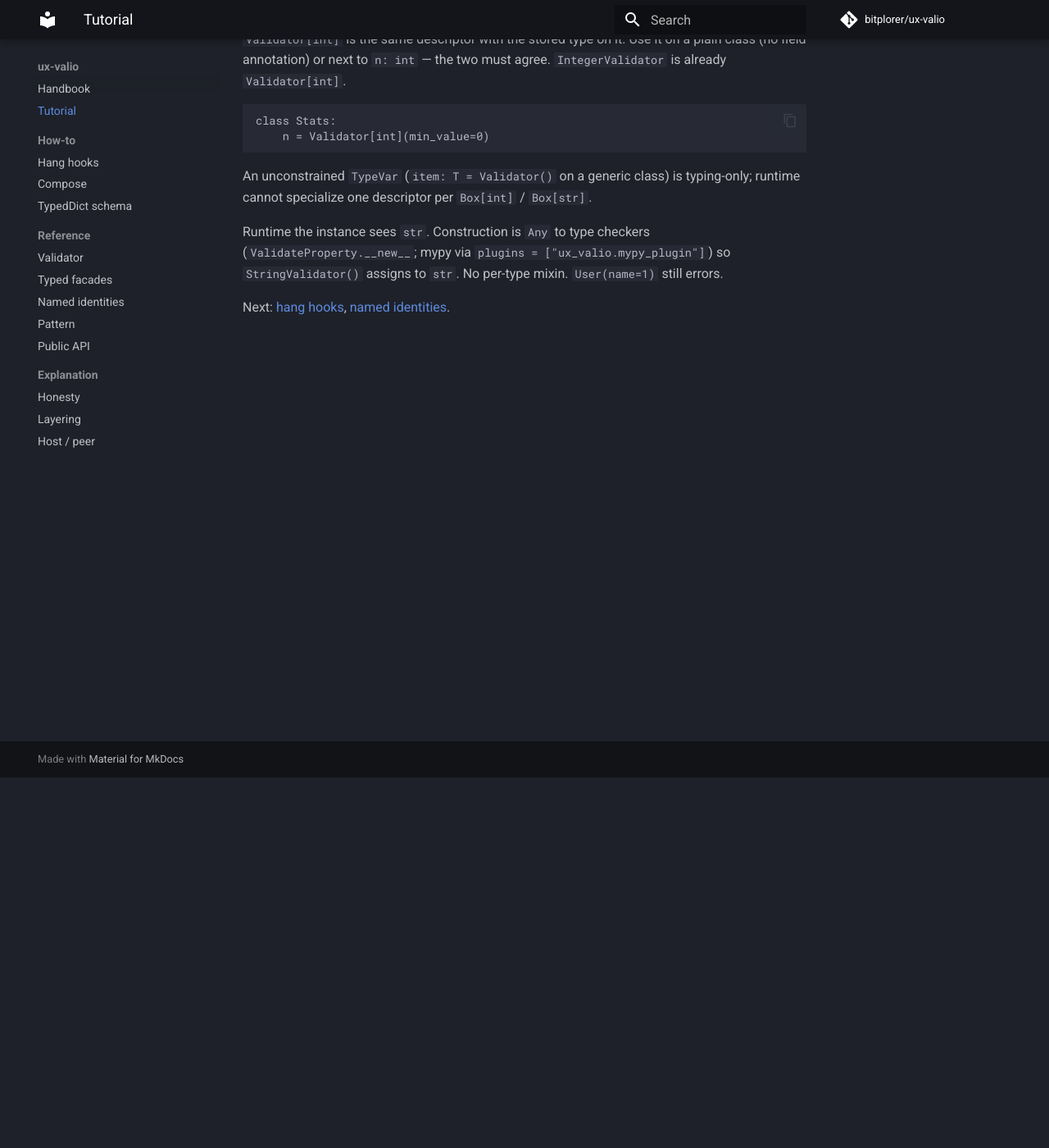
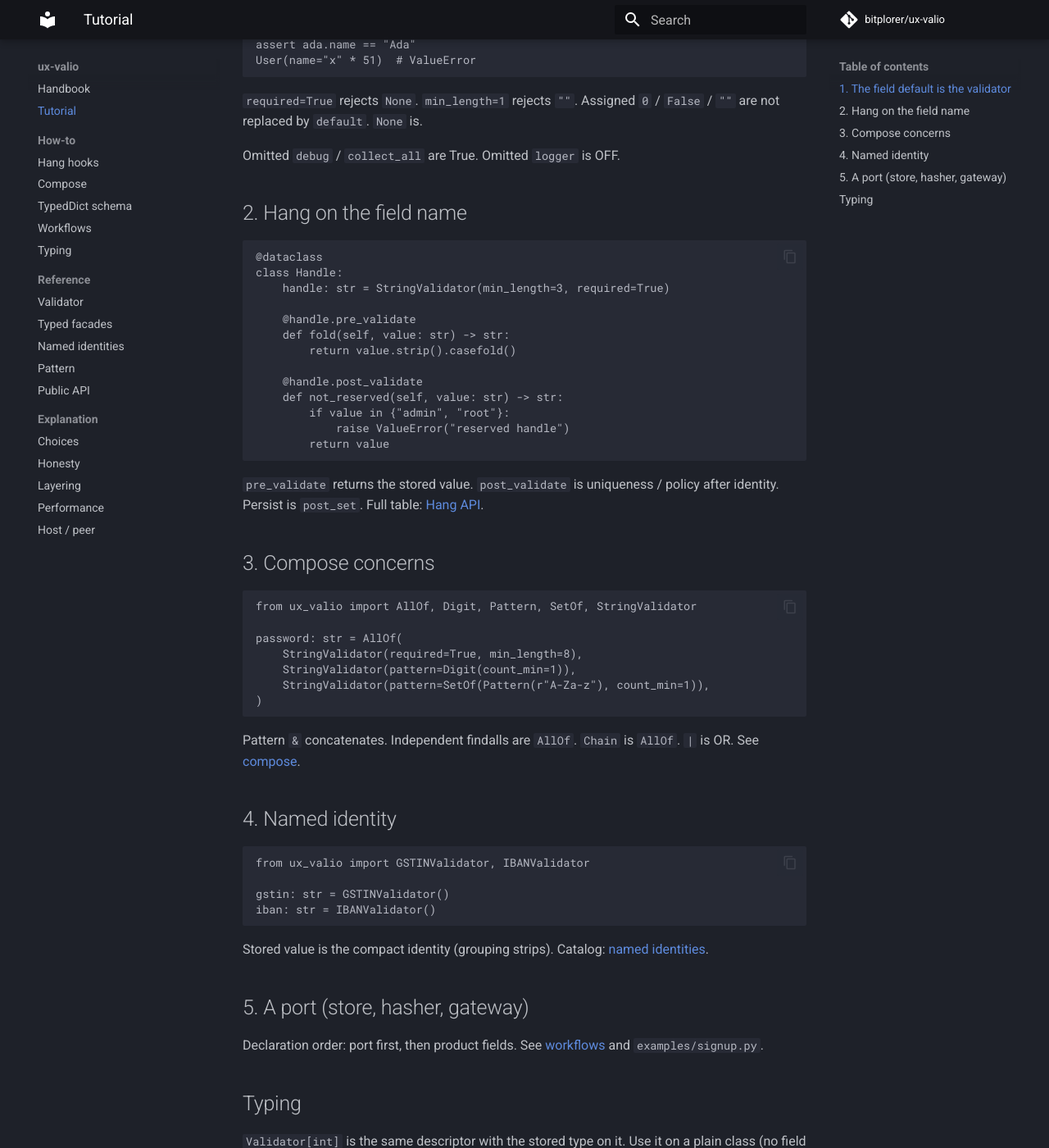
Before and after one commit to bitplorer/ux-valio, an MkDocs documentation site: the page built from docs/tutorial.md, in a window 1280 px wide and 1400 px high, scrolled down 452 px. Shown: the whole window at 82% size. Built offline with MkDocs 1.6.1 and Material for MkDocs 9.7.7, drawn with Linux system fonts in a browser that asks for light colours; comment, search, counter and statistics services are not loaded; some of the changed text lies outside the part shown.

Commit message:
docs: complete handbook — choices, performance, workflows, typing
Diátaxis stays. New pages record every KEEP decision, how it
affects usage and the hot path, and the copy-paste workflow map.

````diff
--- /dev/null
+++ b/docs/explanation/performance.md
@@ -0,0 +1,60 @@
+# Performance
+
+Stdlib Python is the apply path today. The taught API does not change
+for speed. A native peer is mapped in [host / peer](host-peer-plan.md)
+and is **not implemented**.
+
+## What is already compiled
+
+At construct (`Validator.__init__` / `__set_name__`):
+
+- specified default-path units (`_active_units`) — type always; length,
+  value, pattern, choice, `reassign`, `multiple_of` only when you passed
+  them
+- named-facade extra (GSTIN checksum, Luhn, …) as one function after
+  that path
+- Pattern `re.compile` on the finder
+
+At set, the interpreter walks that short tuple, then process hangs,
+then store on `instance.__dict__`, then `post_set` / spawn `task_*`.
+
+Mutating `min_value` after construct does nothing to the path. Pass
+bounds at construct.
+
+## What costs on the hot path
+
+| work | when | note |
+|---|---|---|
+| specified units | every set | the loop you actually want |
+| named extra | every set on that facade | checksums are cheap vs I/O |
+| `pre_validate` / `post_validate` | every set | your code; keep it small |
+| `post_set` | every successful set | persist/reserve; fail-closed |
+| `task_*` | spawn, setter does not wait | I/O belongs here |
+| `collect_all=True` | failures | continues remaining concerns; one failure still re-raises as itself |
+| `logger=True` | every get/set/delete | info lines; leave OFF in tight loops |
+| `debug=False` | failures | swallow + `errors` list; not faster on the success path |
+
+`collect_all` is per-field, not per-dataclass. The first field that
+fails still stops later fields. That is dataclass `__init__` order, not
+a library bag.
+
+## Versus Pydantic
+
+Pydantic-core compiles a Rust plan and applies scalars natively.
+ux-valio’s unconstrained `int` set is several Python calls (descriptor
+`__set__`, specified units, store). Named identities (email, GSTIN) are
+already competitive in Python — do not start a peer there.
+
+A peer that calls back into Python **per unit** is slower than today.
+One crossing per set, or none.
+
+## What to do in application code
+
+1. Put I/O in `post_validate` (lookup) and `post_set` (persist), not in
+   `pre_validate`.
+2. Background work is `task_post_set`, then `wait_tasks` at shutdown.
+3. Do not wrap every field in `AllOf` of ten leaves if `StringValidator(min_length=3, pattern=…)`
+   already specified the path.
+4. Ports (`Validator[UserStore]`) run the type door once per construct —
+   they are not the bottleneck.
+5. `logger=True` is for diagnosis, not production hot paths.
--- /dev/null
+++ b/docs/how-to/workflows.md
@@ -0,0 +1,65 @@
+# Workflows (copy-paste)
+
+One file per real-world case under [`examples/`](../../examples/).
+`python examples/<file>.py` runs the happy path and `_must_raise` on
+the conflict/identity failures. Replace the in-memory port with
+SQL/Redis/HTTP. Examples do not ship a DB driver.
+
+| workflow | file | you replace |
+|---|---|---|
+| Registration + login | `signup.py` | `UserStore`, `PasswordHasher` |
+| Paid checkout | `checkout.py` | promo, stock, gateway |
+| India KYC | `kyc.py` | Aadhaar/PAN registry |
+| Vendor onboarding | `vendor.py` | GSTIN registry |
+| Storefront | `storefront.py` | tenant host catalog |
+| Catalog line | `catalog.py` | SKU index + stock |
+| Invite (TypedDict) | `invite.py` | invite email log |
+| File a document | `filing.py` | archive uniqueness |
+
+## Shared skeleton
+
+```python
+from dataclasses import dataclass, field
+from typing import Protocol, runtime_checkable
+from ux_valio import StringValidator, Validator
+
+@runtime_checkable
+class UserStore(Protocol):
+    def username_taken(self, username: str) -> bool: ...
+    def commit(self, username: str) -> None: ...
+
+@dataclass
+class Register:
+    users: UserStore = field(
+        default=Validator[UserStore](required=True),
+        repr=False,
+        compare=False,
+    )
+    username: str = StringValidator(required=True, min_length=3)
+
+    @username.pre_validate
+    def fold(self, value: str) -> str:
+        return value.strip().casefold()
+
+    @username.post_validate
+    def username_not_taken(self, value: str) -> str:
+        if self.users.username_taken(value):
+            raise ValueError("username already registered")
+        return value
+
+    @username.post_set
+    def commit(self, value: str) -> None:
+        self.users.commit(value)
+```
+
+Declaration order is the init order: the port is assigned **before**
+`username`, so uniqueness can see `self.users`. `repr=False, compare=False`
+keeps the store out of `repr` / `eq`. `InitVar` is too late — see
+[choices](../explanation/choices.md).
+
+Password hashing stays in an example `PasswordHasher` port (stdlib
+PBKDF2, **fixed demo salt**). Production: bcrypt/argon2id, unique salt
+per row. Do not add a hasher to `ux_valio`.
+
+`PhoneNumberValidator` needs `pip install ux-valio[phonenumbers]` and
+`region="IN"`. Identity ∩ registry in `kyc.py` still run without the extra.
--- a/docs/tutorial.md
+++ b/docs/tutorial.md
@@ -1,6 +1,9 @@
 # Tutorial
 
-Python ≥ 3.14.
+Python ≥ 3.14. `pip install -e .` (phone extra:
+`pip install ux-valio[phonenumbers]`).
+
+## 1. The field default is the validator
 
 ```python
 from dataclasses import dataclass
@@ -16,6 +19,67 @@ ada = User(name="Ada", n=4)
 assert ada.name == "Ada"
 User(name="x" * 51)  # ValueError
 ```
+
+`required=True` rejects `None`. `min_length=1` rejects `""`. Assigned
+`0` / `False` / `""` are not replaced by `default`. `None` is.
+
+Omitted `debug` / `collect_all` are True. Omitted `logger` is OFF.
+
+## 2. Hang on the field name
+
+```python
+@dataclass
+class Handle:
+    handle: str = StringValidator(min_length=3, required=True)
+
+    @handle.pre_validate
+    def fold(self, value: str) -> str:
+        return value.strip().casefold()
+
+    @handle.post_validate
+    def not_reserved(self, value: str) -> str:
+        if value in {"admin", "root"}:
+            raise ValueError("reserved handle")
+        return value
+```
+
+`pre_validate` returns the stored value. `post_validate` is uniqueness
+/ policy after identity. Persist is `post_set`. Full table:
+[Hang API](how-to/hang.md).
+
+## 3. Compose concerns
+
+```python
+from ux_valio import AllOf, Digit, Pattern, SetOf, StringValidator
+
+password: str = AllOf(
+    StringValidator(required=True, min_length=8),
+    StringValidator(pattern=Digit(count_min=1)),
+    StringValidator(pattern=SetOf(Pattern(r"A-Za-z"), count_min=1)),
+)
+```
+
+Pattern `&` concatenates. Independent findalls are `AllOf`. `Chain` is
+`AllOf`. `|` is OR. See [compose](how-to/compose.md).
+
+## 4. Named identity
+
+```python
+from ux_valio import GSTINValidator, IBANValidator
+
+gstin: str = GSTINValidator()
+iban: str = IBANValidator()
+```
+
+Stored value is the compact identity (grouping strips). Catalog:
+[named identities](reference/named.md).
+
+## 5. A port (store, hasher, gateway)
+
+Declaration order: port first, then product fields. See
+[workflows](how-to/workflows.md) and `examples/signup.py`.
+
+## Typing
 
 `Validator[int]` is the same descriptor with the stored type on it.
 Use it on a plain class (no field annotation) or next to `n: int` — the
@@ -35,4 +99,5 @@ Runtime the instance sees `str`. Construction is `Any` to type checkers
 so `StringValidator()` assigns to `str`. No per-type mixin.
 `User(name=1)` still errors.
 
-Next: [hang hooks](how-to/hang.md), [named identities](reference/named.md).
+Next: [hang hooks](how-to/hang.md), [named identities](reference/named.md),
+[choices](explanation/choices.md).
--- a/mkdocs.yml
+++ b/mkdocs.yml
@@ -12,9 +12,11 @@ theme:
     - navigation.sections
     - navigation.indexes
     - content.code.copy
+    - toc.follow
 markdown_extensions:
   - tables
   - fenced_code
+  - admonition
   - toc:
       permalink: true
 nav:
@@ -24,6 +26,8 @@ nav:
       - Hang hooks: how-to/hang.md
       - Compose: how-to/compose.md
       - TypedDict schema: how-to/typed-dict.md
+      - Workflows: how-to/workflows.md
+      - Typing: how-to/typing.md
   - Reference:
       - Validator: reference/validator.md
       - Typed facades: reference/typed.md
@@ -31,7 +35,9 @@ nav:
       - Pattern: reference/pattern.md
       - Public API: reference/api.md
   - Explanation:
+      - Choices: explanation/choices.md
       - Honesty: explanation/honesty.md
       - Layering: explanation/layering.md
+      - Performance: explanation/performance.md
       - Host / peer: explanation/host-peer-plan.md
 docs_dir: docs
````
Also changed, not shown: CHANGELOG.md (+3 -0 lines), README.md (+7 -3 lines), docs/explanation/choices.md (added, +147 -0 lines), docs/explanation/honesty.md (+4 -0 lines), docs/how-to/hang.md (+15 -1 lines), docs/how-to/typing.md (added, +60 -0 lines), docs/index.md (+25 -14 lines), docs/reference/validator.md (+24 -0 lines).
